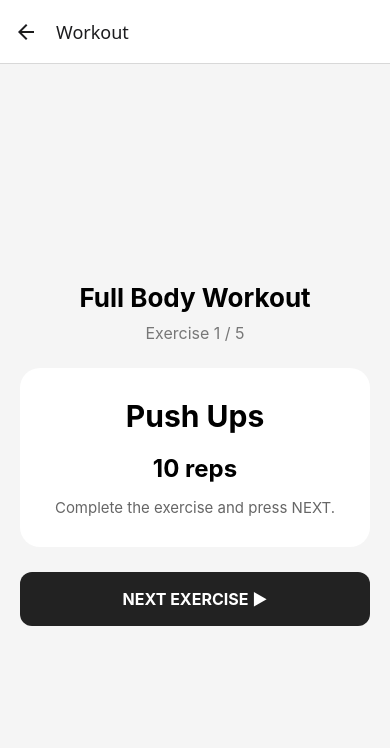
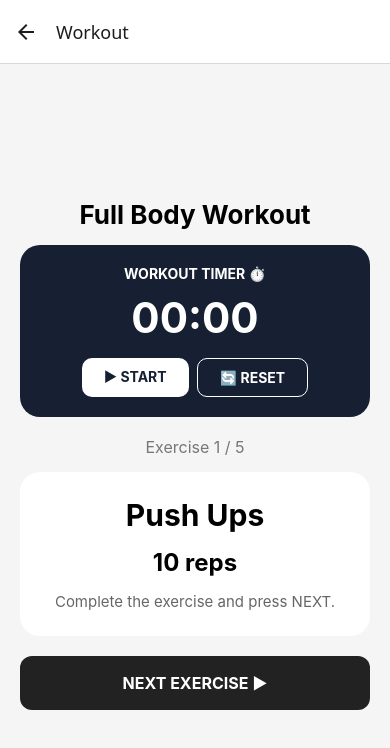
Before and after one commit to suchitrathippareddy-wq/Fitlife, a React Native app: screen /Workout in a window 390 px wide. Shown: the top 748 px of the page. Built offline with nearby package versions, Linux system fonts and the light colour scheme.

Commit message:
Added workout timer feature

```diff
--- a/screens/WorkoutScreen.js
+++ b/screens/WorkoutScreen.js
@@ -4,7 +4,7 @@ import {
   TouchableOpacity,
   StyleSheet,
 } from "react-native";
-import { useState } from "react";
+import { useState, useEffect } from "react";
 import AsyncStorage from "@react-native-async-storage/async-storage";
 
 export default function WorkoutScreen({ route, navigation }) {
@@ -27,13 +27,59 @@ export default function WorkoutScreen({ route, navigation }) {
 
   const [currentExercise, setCurrentExercise] = useState(0);
 
+  // Timer
+  const [seconds, setSeconds] = useState(0);
+  const [isRunning, setIsRunning] = useState(false);
+
+  // Timer start / pause
+  useEffect(() => {
+
+    let timer;
+
+    if (isRunning) {
+
+      timer = setInterval(() => {
+        setSeconds((prev) => prev + 1);
+      }, 1000);
+
+    }
+
+    return () => clearInterval(timer);
+
+  }, [isRunning]);
+
+
+  // Format timer
+  const formatTime = () => {
+
+    const minutes = Math.floor(seconds / 60);
+
+    const remainingSeconds = seconds % 60;
+
+    return (
+      String(minutes).padStart(2, "0") +
+      ":" +
+      String(remainingSeconds).padStart(2, "0")
+    );
+
+  };
+
+
+  // Reset timer
+  const resetTimer = () => {
+
+    setSeconds(0);
+
+    setIsRunning(false);
+
+  };
+
 
   // Finish Workout
   const finishWorkout = async () => {
 
     try {
 
-      // Get old progress
       const oldWorkouts =
         Number(
           await AsyncStorage.getItem("workoutsCompleted")
@@ -50,16 +96,15 @@ export default function WorkoutScreen({ route, navigation }) {
         ) || 0;
 
 
-      // Convert duration
       const workoutMinutes =
         parseInt(duration) || 45;
 
 
-      // Save updated progress
       await AsyncStorage.setItem(
         "workoutsCompleted",
         String(oldWorkouts + 1)
       );
+
 
       await AsyncStorage.setItem(
         "caloriesBurned",
@@ -67,6 +112,7 @@ export default function WorkoutScreen({ route, navigation }) {
           oldCalories + Number(calories)
         )
       );
+
 
       await AsyncStorage.setItem(
         "workoutTime",
@@ -76,11 +122,12 @@ export default function WorkoutScreen({ route, navigation }) {
       );
 
 
-      // Show message
+      setIsRunning(false);
+
+
       alert("Workout Completed! 🎉💪");
 
 
-      // Go back to Home
       navigation.navigate("Home");
 
     } catch (error) {
@@ -129,6 +176,57 @@ export default function WorkoutScreen({ route, navigation }) {
       <Text style={styles.title}>
         {title}
       </Text>
+
+
+      {/* TIMER */}
+
+      <View style={styles.timerCard}>
+
+        <Text style={styles.timerLabel}>
+          WORKOUT TIMER ⏱️
+        </Text>
+
+        <Text style={styles.timer}>
+          {formatTime()}
+        </Text>
+
+
+        <View style={styles.timerButtons}>
+
+          {/* Start / Pause */}
+
+          <TouchableOpacity
+            style={styles.startButton}
+            onPress={() =>
+              setIsRunning(!isRunning)
+            }
+          >
+
+            <Text style={styles.timerButtonText}>
+              {isRunning
+                ? "⏸ PAUSE"
+                : "▶ START"}
+            </Text>
+
+          </TouchableOpacity>
+
+
+          {/* Reset */}
+
+          <TouchableOpacity
+            style={styles.resetButton}
+            onPress={resetTimer}
+          >
+
+            <Text style={styles.resetText}>
+              🔄 RESET
+            </Text>
+
+          </TouchableOpacity>
+
+        </View>
+
+      </View>
 
 
       {/* Exercise Progress */}
@@ -209,7 +307,107 @@ const styles = StyleSheet.create({
 
     textAlign: "center",
 
-    marginBottom: 10,
+    marginBottom: 15,
+
+  },
+
+
+  // Timer
+
+  timerCard: {
+
+    backgroundColor: "#172033",
+
+    borderRadius: 20,
+
+    padding: 20,
+
+    alignItems: "center",
+
+    marginBottom: 20,
+
+  },
+
+
+  timerLabel: {
+
+    color: "#FFFFFF",
+
+    fontSize: 14,
+
+    fontWeight: "bold",
+
+    marginBottom: 5,
+
+  },
+
+
+  timer: {
+
+    color: "#FFFFFF",
+
+    fontSize: 42,
+
+    fontWeight: "bold",
+
+    marginVertical: 5,
+
+  },
+
+
+  timerButtons: {
+
+    flexDirection: "row",
+
+    marginTop: 10,
+
+  },
+
+
+  startButton: {
+
+    backgroundColor: "#FFFFFF",
+
+    paddingVertical: 10,
+
+    paddingHorizontal: 22,
+
+    borderRadius: 10,
+
+    marginRight: 8,
+
+  },
+
+
+  timerButtonText: {
+
+    color: "#172033",
+
+    fontWeight: "bold",
+
+  },
+
+
+  resetButton: {
+
+    borderWidth: 1,
+
+    borderColor: "#FFFFFF",
+
+    paddingVertical: 10,
+
+    paddingHorizontal: 22,
+
+    borderRadius: 10,
+
+  },
+
+
+  resetText: {
+
+    color: "#FFFFFF",
+
+    fontWeight: "bold",
 
   },
 
@@ -222,7 +420,7 @@ const styles = StyleSheet.create({
 
     color: "#777777",
 
-    marginBottom: 25,
+    marginBottom: 15,
 
   },
 
@@ -231,7 +429,7 @@ const styles = StyleSheet.create({
 
     backgroundColor: "#FFFFFF",
 
-    padding: 30,
+    padding: 25,
 
     borderRadius: 20,
 
@@ -248,7 +446,7 @@ const styles = StyleSheet.create({
 
     fontWeight: "bold",
 
-    marginBottom: 20,
+    marginBottom: 15,
 
     textAlign: "center",
 
@@ -287,7 +485,7 @@ const styles = StyleSheet.create({
 
     alignItems: "center",
 
-    marginTop: 25,
+    marginTop: 20,
 
   },
 
```
